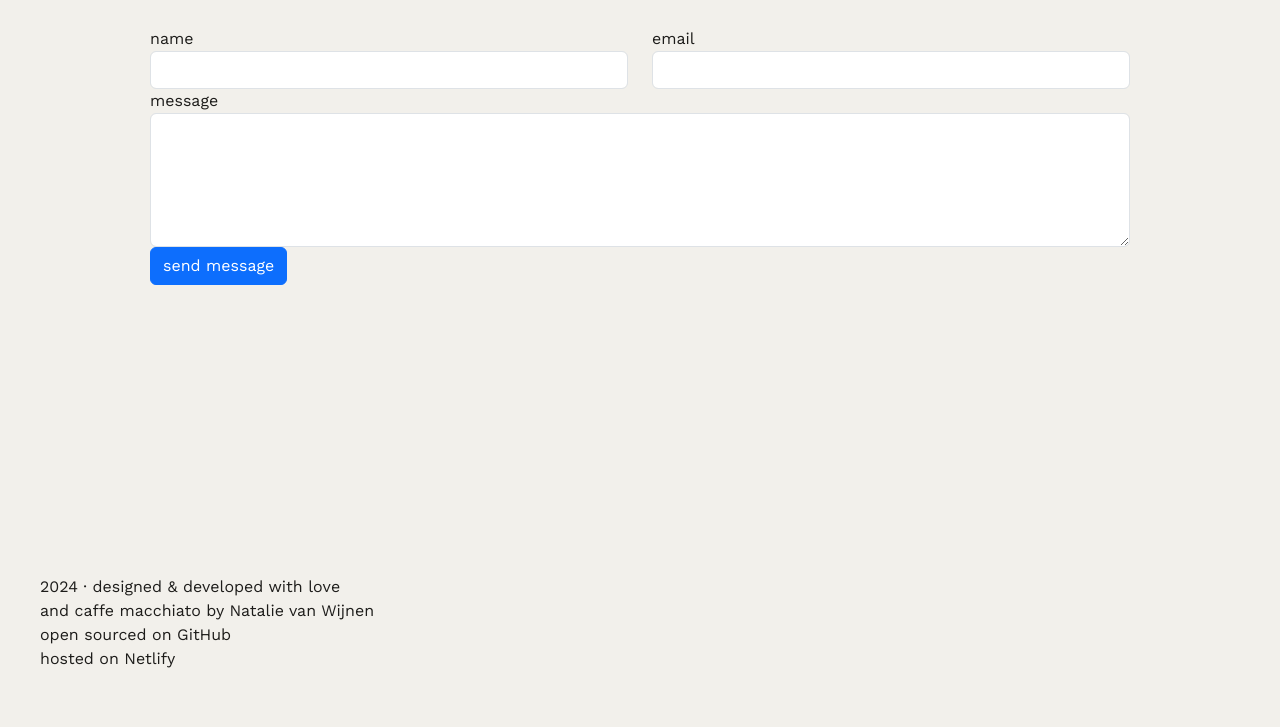
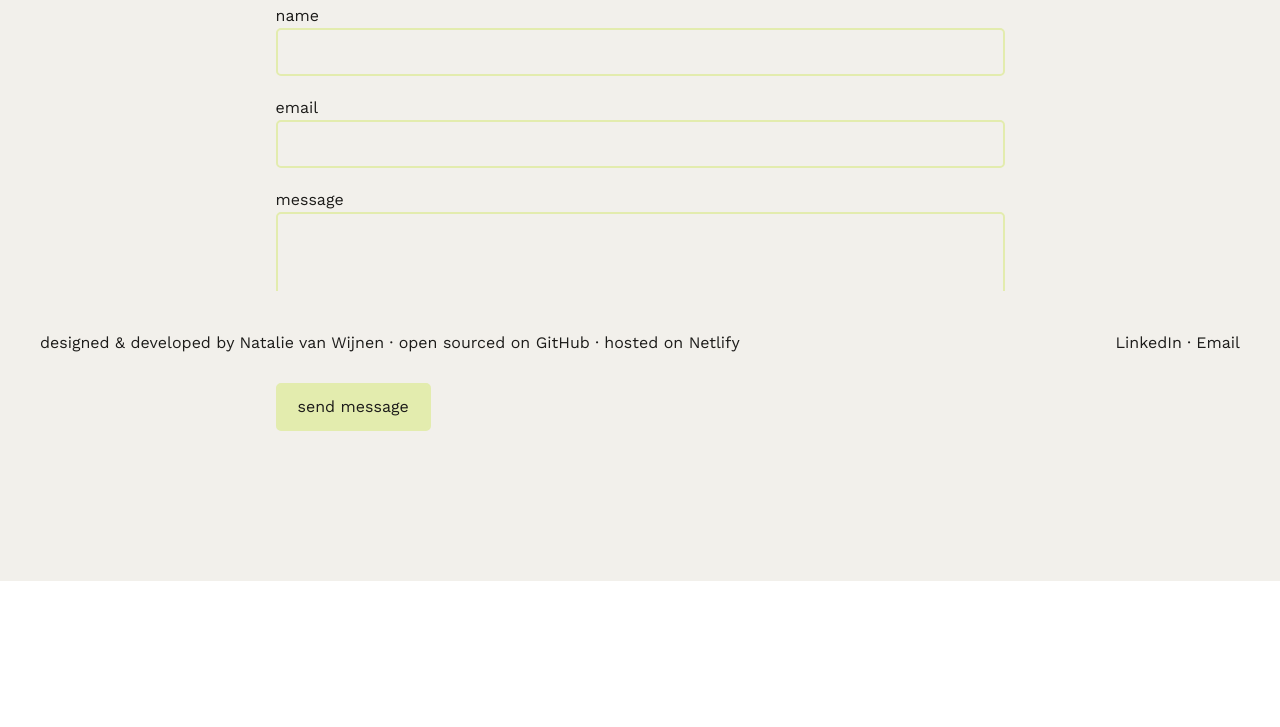
Before and after one commit to natalievanwijnen/responsive-portfolio-ads, a plain HTML site: page contact.html in a window 1280 px wide. Shown: the part 425-1152 px from the top of the page. After the commit the page ends 1006 px from the top, so only its background shows below. Drawn offline with nearby package versions, Linux system fonts and the light colour scheme; a web font is replaced by a local one.

Commit message:
UI improvements

```diff
--- a/contact.html
+++ b/contact.html
@@ -42,7 +42,7 @@
     <title>another design studio</title>
     <link rel="icon" type="image/png" href="images/ads.png" />
   </head>
-  <body>
+  <body class="contact">
     <div class="container-wrapper">
       <nav class="navbar navbar-expand-lg custom-navbar">
         <a class="navbar-brand home-link" href="index.html">ads</a>
@@ -68,65 +68,53 @@
 
       <main>
         <section id="contact">
-          <div class="contact">
           <div class="row">
-              <div class="col-lg-12">
+            <div class="col-lg-9 mx-auto">
               <h2 class="contact-title">let's connect!</h2>
               <p class="contact-text">
-                  Whether you're interested in working with me or just want to
-                  say hi, I'd love to hear from you! Feel free to drop me a
-                  message using the form below, or shoot me an email at
+                Whether you're interested in working with me or just want to say
+                hi, I'd love to hear from you! Feel free to drop me a message
+                using the form below, or shoot me an email at
                 <a href="mailto:welcome@anotherdesign.studio"
                   >welcome@anotherdesign.studio</a
                 >.
               </p>
 
-                <form id="contact-form">
-                  <div class="row">
-                    <div class="col-lg-6">
-                      <div class="form-group">
-                        <label for="name">name</label>
+              <form class="custom-contact-form">
+                <div class="custom-form-group">
+                  <label for="custom-name">name</label>
                   <input
                     type="text"
-                          id="name"
+                    id="custom-name"
                     name="name"
-                          class="form-control"
+                    class="custom-form-control"
                     required
                   />
                 </div>
-                    </div>
-                    <div class="col-lg-6">
-                      <div class="form-group">
-                        <label for="email">email</label>
+                <div class="custom-form-group">
+                  <label for="custom-email">email</label>
                   <input
                     type="email"
-                          id="email"
+                    id="custom-email"
                     name="email"
-                          class="form-control"
+                    class="custom-form-control"
                     required
                   />
                 </div>
-                    </div>
-                  </div>
-                  <div class="form-group">
-                    <label for="message">message</label>
+                <div class="custom-form-group">
+                  <label for="custom-message">message</label>
                   <textarea
-                      id="message"
+                    id="custom-message"
                     name="message"
-                      class="form-control"
+                    class="custom-form-control"
                     rows="5"
                     required
                   ></textarea>
                 </div>
-                  <button
-                    type="submit"
-                    class="btn btn-primary submit-btn"
-                    id="submit-btn"
-                  >
+                <button type="submit" class="custom-submit-btn">
                   send message
                 </button>
               </form>
-              </div>
             </div>
           </div>
         </section>
@@ -134,37 +122,26 @@
 
       <footer class="d-flex justify-content-between">
         <div class="text-start footer-info">
-          <p>
-            2024 · designed & developed with love <br />
-            and caffe macchiato by
-            <a
-              href="https://www.linkedin.com/in/natalievanwijnen"
-              target="_blank"
+          designed & developed by
+          <a href="https://www.linkedin.com/in/natalievanwijnen" target="_blank"
             >Natalie van Wijnen</a
           >
-            <br />
-            open sourced on
+          · open sourced on
           <a href="https://github.com/natalievanwijnen" target="_blank"
             >GitHub</a
           >
-            <br />
-            hosted on
+          · hosted on
           <a href="https://anotherdesign-online.netlify.app/" target="_blank"
             >Netlify</a
           >
-          </p>
         </div>
-        <!--
-        <div class="text-end address">
-          <p>
-            lorem.studio 19 St Name's Ave
-            <br />
-            FK4 2EA North Village
-            <br />
-            Placeholder City, Country
-          </p>
+        <div class="text-end footer-info">
+          <a href="https://www.linkedin.com/in/natalievanwijnen" target="_blank"
+            >LinkedIn</a
+          >
+          ·
+          <a href="mailto:welcome@anotherdesign.studio">Email</a>
         </div>
-        -->
       </footer>
     </div>
     <script
--- a/src/styles.css
+++ b/src/styles.css
@@ -62,6 +62,11 @@ nav button {
 main {
   color: var(--graphite);
   padding: 150px;
+}
+
+.logo {
+  font-family: var(--logo-font);
+  font-weight: 300;
 }
 
 .landing-section h1 {
@@ -132,15 +137,7 @@ span.accent {
 }
 
 .section-title-about {
-  font-weight: 500;
   margin-bottom: 25px;
-  text-align: center;
-}
-
-.section-title-contact {
-  font-weight: 500;
-  margin-bottom: 25px;
-  text-align: center;
 }
 
 #work .gallery {
@@ -205,6 +202,7 @@ img.portrait {
 .call-to-action a {
   border-bottom: 2px solid transparent;
   color: var(--ivory);
+  font-size: 24px;
   padding: 5px;
   text-decoration: none;
   transition: border-color 0.3s ease;
@@ -225,7 +223,8 @@ img.portrait {
 
 #about,
 #contact {
-  padding: 100px 0;
+  padding: 50px 0;
+  padding-bottom: 0;
 }
 
 .about-text,
@@ -246,11 +245,69 @@ footer {
   color: var(--graphite);
   font-family: var(--body-font);
   padding: 40px;
+  padding-bottom: 20px;
 }
 
 footer a {
   color: var(--graphite);
   text-decoration: none;
+}
+
+.about footer,
+.contact footer {
+  position: fixed;
+  bottom: 0;
+  left: 0;
+  width: 100%;
+  padding: 40px;
+  padding-bottom: 20px;
+  background-color: var(--ivory);
+  color: var(--graphite);
+  font-family: var(--body-font);
+}
+
+/* Form */
+.custom-form-group {
+  margin-bottom: 20px;
+}
+
+.custom-form-group label {
+  color: var(--graphite);
+}
+
+.custom-form-control {
+  width: 100%;
+  padding: 10px;
+  border: 2px solid var(--pale-lime);
+  border-radius: 5px;
+  background-color: var(--ivory);
+  color: var(--graphite);
+  transition: border-color 0.3s ease;
+}
+
+.custom-form-control:focus {
+  outline: none;
+  border-color: var(--graphite);
+}
+
+.custom-form-control textarea {
+  resize: vertical;
+}
+
+.custom-submit-btn {
+  background-color: var(--pale-lime);
+  color: var(--graphite);
+  border: 2px solid var(--pale-lime);
+  padding: 10px 20px;
+  border-radius: 5px;
+  cursor: pointer;
+  transition: background-color 0.3s ease, border 0.3s ease, color 0.3s ease;
+}
+
+.custom-submit-btn:hover {
+  background-color: var(--graphite);
+  border: 2px solid var(--graphite);
+  color: var(--ivory);
 }
 
 /* Medium devices */
@@ -318,10 +375,6 @@ footer a {
   .overlay p {
     font-size: 18px !important;
   }
-
-  .about-text-home {
-    max-width: 75%;
-  }
 }
 
 /* Extra large devices */
```
Also changed, not shown: about.html (+22 -33 lines), index.html (+15 -32 lines). Lines whose indentation alone changed are shown as unchanged.
